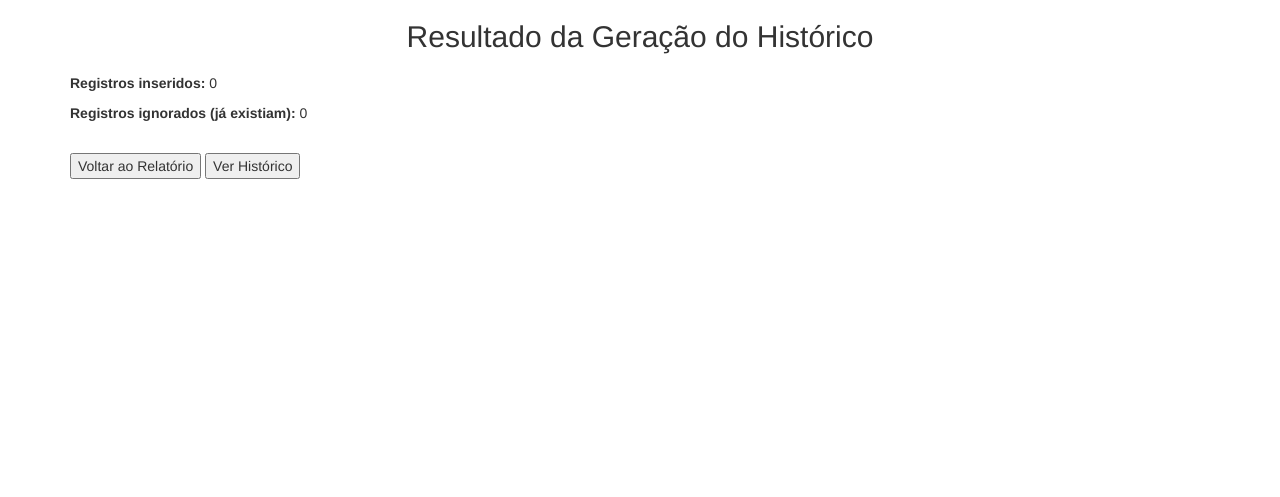
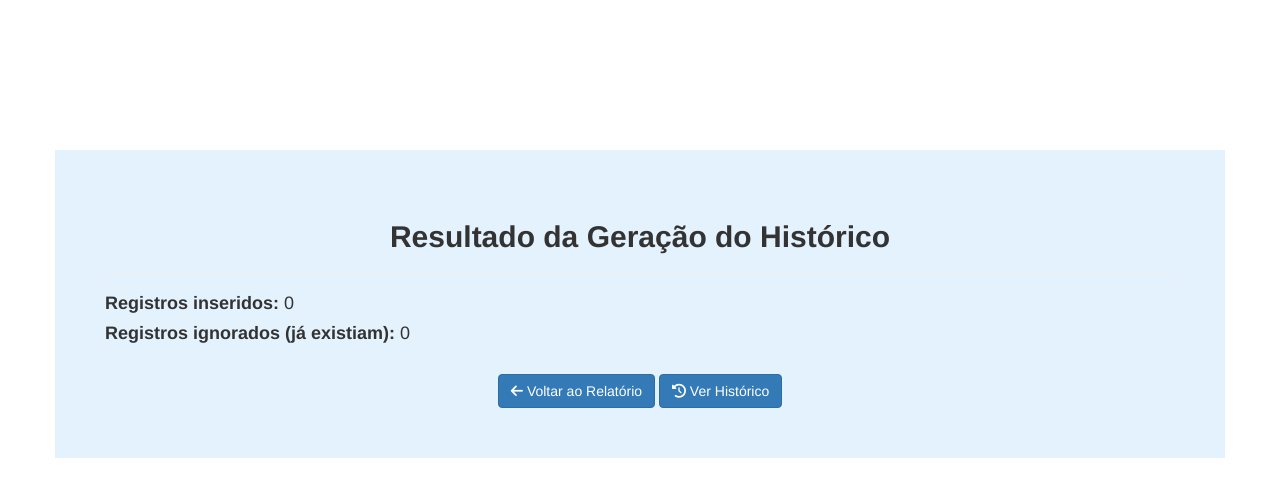
Before and after one commit to FabianoMarques/face_python_docker, a PHP site: page /App/gerar-historico.php in a window 1280 px wide. Shown: the top 497 px of the page. Run offline with PHP 8.4, Linux system fonts and the light colour scheme; the visitor is signed in with stand-in values (Sample User, id 1); tables that the repository leaves empty or names only in its code hold one stand-in row (values such as "Sample post"); data that the repository does not hold is empty; some libraries are stand-ins or nearby versions.

Commit message:
Atualizando proposta visual de gerar-historico.php

```diff
--- a/App/gerar-historico.php
+++ b/App/gerar-historico.php
@@ -184,12 +184,20 @@ $conn->close();
 </head>
 <body>
     <div class="container">
-        <h2>Resultado da Geração do Histórico</h2>
-        <p><strong>Registros inseridos:</strong> <?= $inseridos ?></p>
-        <p><strong>Registros ignorados (já existiam):</strong> <?= $nao_inseridos ?></p>
-        <br>
-        <button onclick="location.href='relatorio.php'">Voltar ao Relatório</button>
-        <button onclick="location.href='historico.php'">Ver Histórico</button>
+        <div class="row" >
+
+        <div style="padding:50px; background-color:#e3f2fd; margin-top: 150px;">
+            <h2><b>Resultado da Geração do Histórico</b></h2><hr>
+            <h4><strong>Registros inseridos:</strong> <?= $inseridos ?></h4>
+            <h4><strong>Registros ignorados (já existiam):</strong> <?= $nao_inseridos ?></h4>
+            <br>
+            <div style="text-align:center">
+            <button onclick="location.href='relatorio.php'" class="btn btn-primary"><i class="fas fa-arrow-left"></i> Voltar ao Relatório</button>
+            <button onclick="location.href='historico.php'" class="btn btn-primary"><i class="fas fa-history"></i> Ver Histórico</button>
+            </div>
+        </div>
+
     </div>
+</div>
 </body>
 </html>
```
